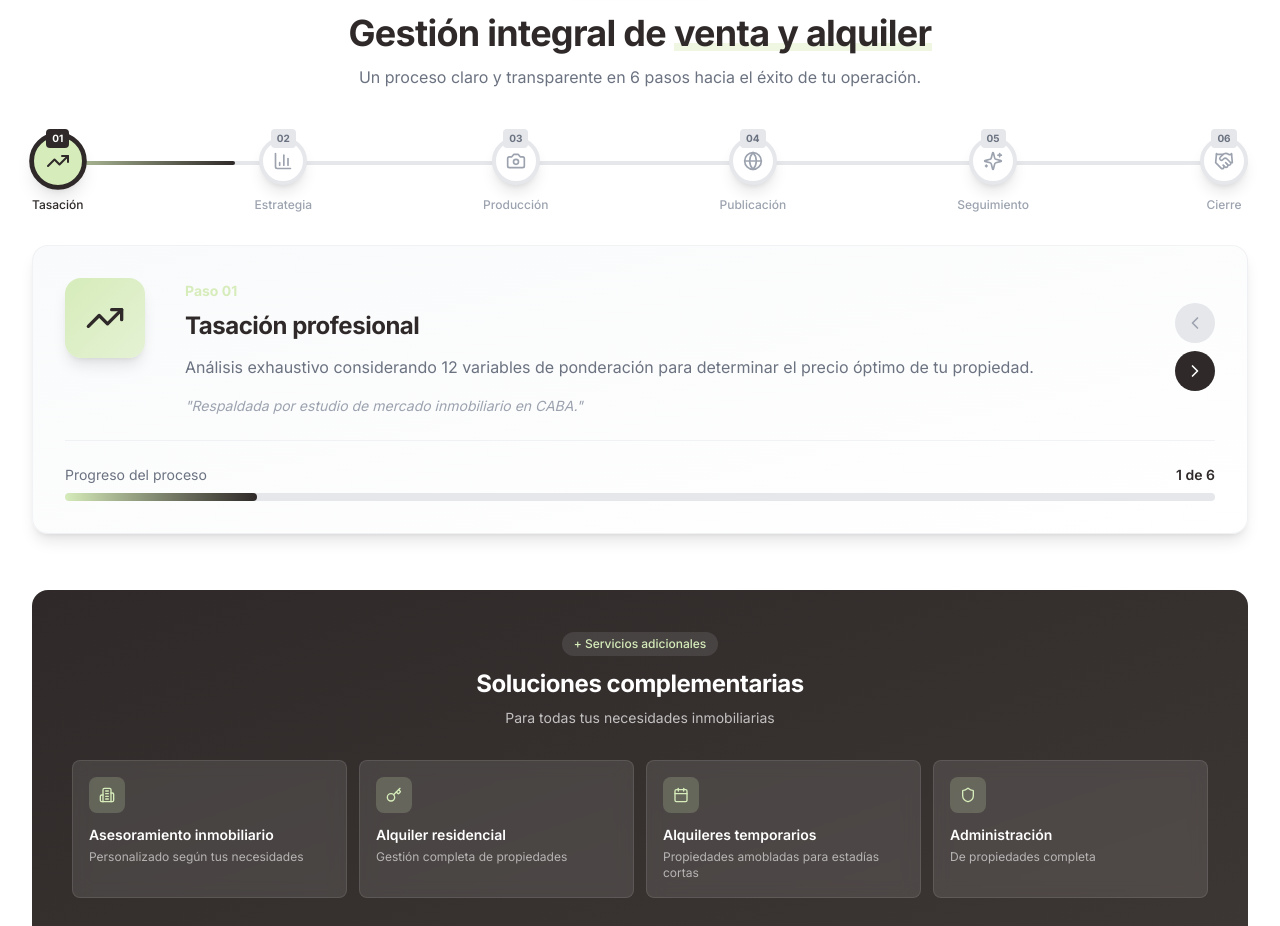
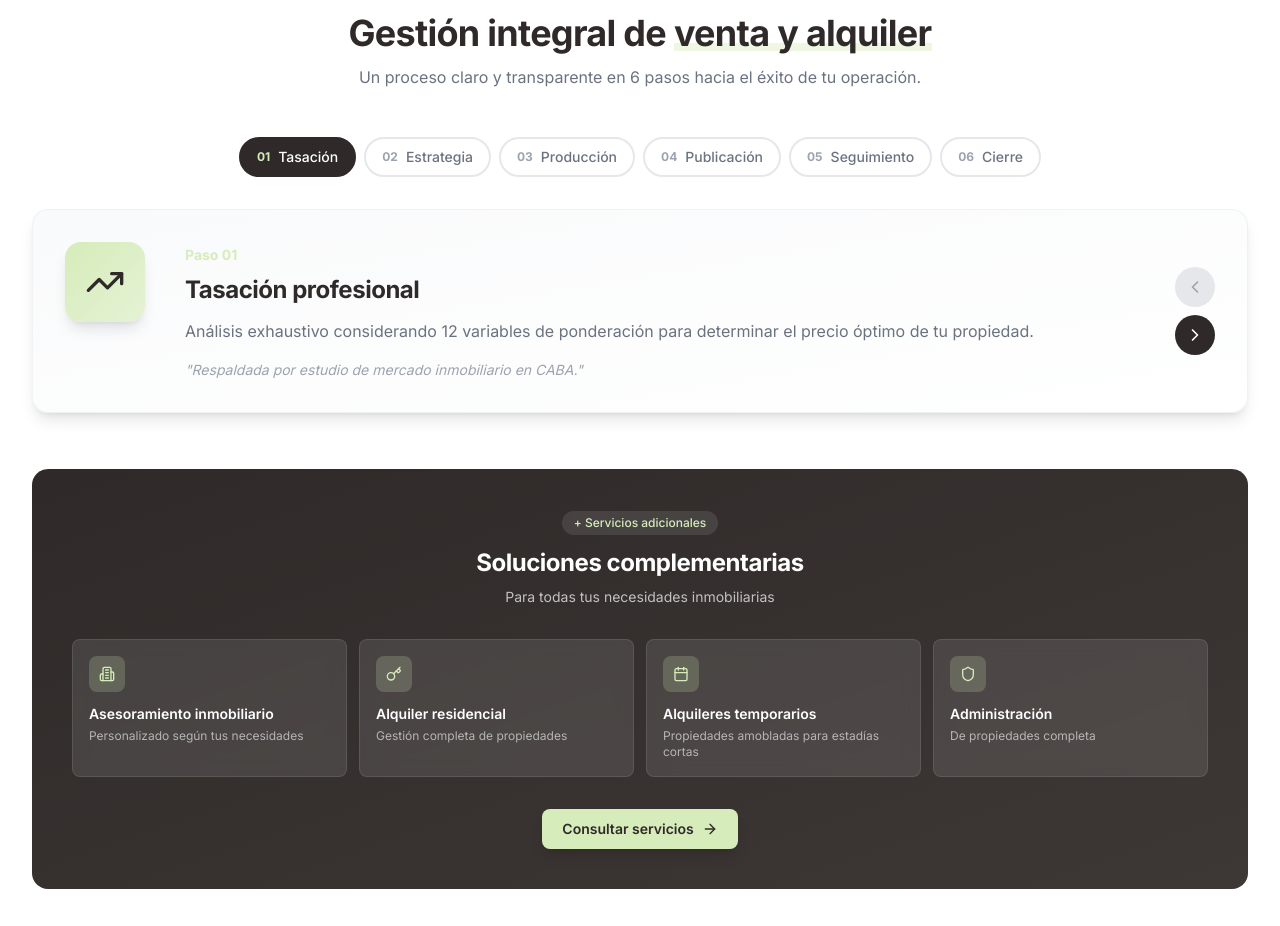
Before and after one commit to matiasquercia/mp-landing, a React (Vite) app: page / in a window 1280 px wide. Shown: the part 3340-4266 px from the top of the page. Built offline with nearby package versions, Linux system fonts and the light colour scheme.

Commit message:
Remove progress bars from Services section

```diff
--- a/src/app/components/Services.tsx
+++ b/src/app/components/Services.tsx
@@ -89,8 +89,6 @@ export function Services() {
     }
   };
 
-  const progressPercentage = ((activeStep + 1) / processSteps.length) * 100;
-
   return (
     <section id="services" className="py-12 sm:py-16 lg:py-20 bg-white relative overflow-hidden">
       <div className="relative max-w-7xl mx-auto px-4 sm:px-6 lg:px-8">
@@ -126,19 +124,8 @@ export function Services() {
           transition={{ duration: 0.6 }}
           className="mb-10 lg:mb-14"
         >
-          {/* Progress bar - Desktop */}
-          <div className="hidden lg:block relative mb-8">
-            <div className="absolute top-6 left-0 right-0 h-1 bg-[#E5E7EB] rounded-full">
-              <motion.div
-                className="h-full bg-gradient-to-r from-[#D6ECBA] to-[#2F2A29] rounded-full"
-                initial={{ width: '0%' }}
-                animate={{ width: `${progressPercentage}%` }}
-                transition={{ duration: 0.5, ease: 'easeOut' }}
-              />
-            </div>
-
-            {/* Step indicators */}
-            <div className="relative flex justify-between">
+          {/* Step indicators - Desktop */}
+          <div className="hidden lg:flex justify-center gap-2 mb-8">
               {processSteps.map((step, index) => {
                 const isActive = activeStep === index;
                 const isPast = index < activeStep;
@@ -147,42 +134,23 @@ export function Services() {
                 <motion.button
                   key={index}
                   onClick={() => setActiveStep(index)}
-                    className="flex flex-col items-center group"
                   whileHover={{ scale: 1.05 }}
                   whileTap={{ scale: 0.95 }}
-                  >
-                    {/* Circle indicator */}
-                    <motion.div
-                      animate={{
-                        scale: isActive ? 1.2 : 1,
-                        backgroundColor: isActive || isPast ? '#D6ECBA' : '#ffffff'
-                      }}
-                      className={`w-12 h-12 rounded-full flex items-center justify-center shadow-lg border-4 transition-all duration-300 cursor-pointer ${
-                        isActive ? 'border-[#2F2A29]' : isPast ? 'border-[#D6ECBA]' : 'border-[#E5E7EB]'
+                  className={`flex items-center gap-2 px-4 py-2 rounded-full border-2 transition-all duration-300 ${
+                    isActive
+                      ? 'bg-[#2F2A29] border-[#2F2A29] text-white'
+                      : isPast
+                        ? 'bg-[#D6ECBA]/20 border-[#D6ECBA] text-[#2F2A29]'
+                        : 'bg-white border-[#E5E7EB] text-[#6B7280] hover:border-[#D6ECBA]'
                   }`}
                 >
-                      <step.icon className={`w-5 h-5 transition-colors ${
-                        isActive || isPast ? 'text-[#2F2A29]' : 'text-[#9CA3AF]'
-                      }`} />
-                    </motion.div>
-
-                    {/* Label */}
-                    <span className={`mt-3 text-xs font-medium transition-colors ${
-                      isActive ? 'text-[#2F2A29]' : 'text-[#9CA3AF]'
-                    }`}>
-                      {step.shortTitle}
-                    </span>
-
-                    {/* Step number badge */}
-                    <span className={`absolute -top-2 text-[10px] font-bold px-1.5 py-0.5 rounded ${
-                      isActive ? 'bg-[#2F2A29] text-white' : 'bg-[#E5E7EB] text-[#6B7280]'
-                    }`}>
+                  <span className={`text-xs font-bold ${isActive ? 'text-[#D6ECBA]' : isPast ? 'text-[#2F2A29]' : 'text-[#9CA3AF]'}`}>
                     {step.number}
                   </span>
+                  <span className="text-sm font-medium">{step.shortTitle}</span>
                 </motion.button>
               );
             })}
-            </div>
           </div>
 
           {/* Mobile step selector */}
@@ -280,21 +248,6 @@ export function Services() {
                 </div>
               </div>
 
-              {/* Step progress indicator */}
-              <div className="mt-6 pt-6 border-t border-[#E5E7EB]/50">
-                <div className="flex items-center justify-between text-sm">
-                  <span className="text-[#6B7280]">Progreso del proceso</span>
-                  <span className="font-semibold text-[#2F2A29]">{activeStep + 1} de {processSteps.length}</span>
-                </div>
-                <div className="mt-2 h-2 bg-[#E5E7EB] rounded-full overflow-hidden">
-                  <motion.div
-                    className="h-full bg-gradient-to-r from-[#D6ECBA] to-[#2F2A29] rounded-full"
-                    initial={{ width: '0%' }}
-                    animate={{ width: `${progressPercentage}%` }}
-                    transition={{ duration: 0.5 }}
-                  />
-                </div>
-              </div>
               </motion.div>
           </AnimatePresence>
         </motion.div>
```
Lines whose indentation alone changed are shown as unchanged.
